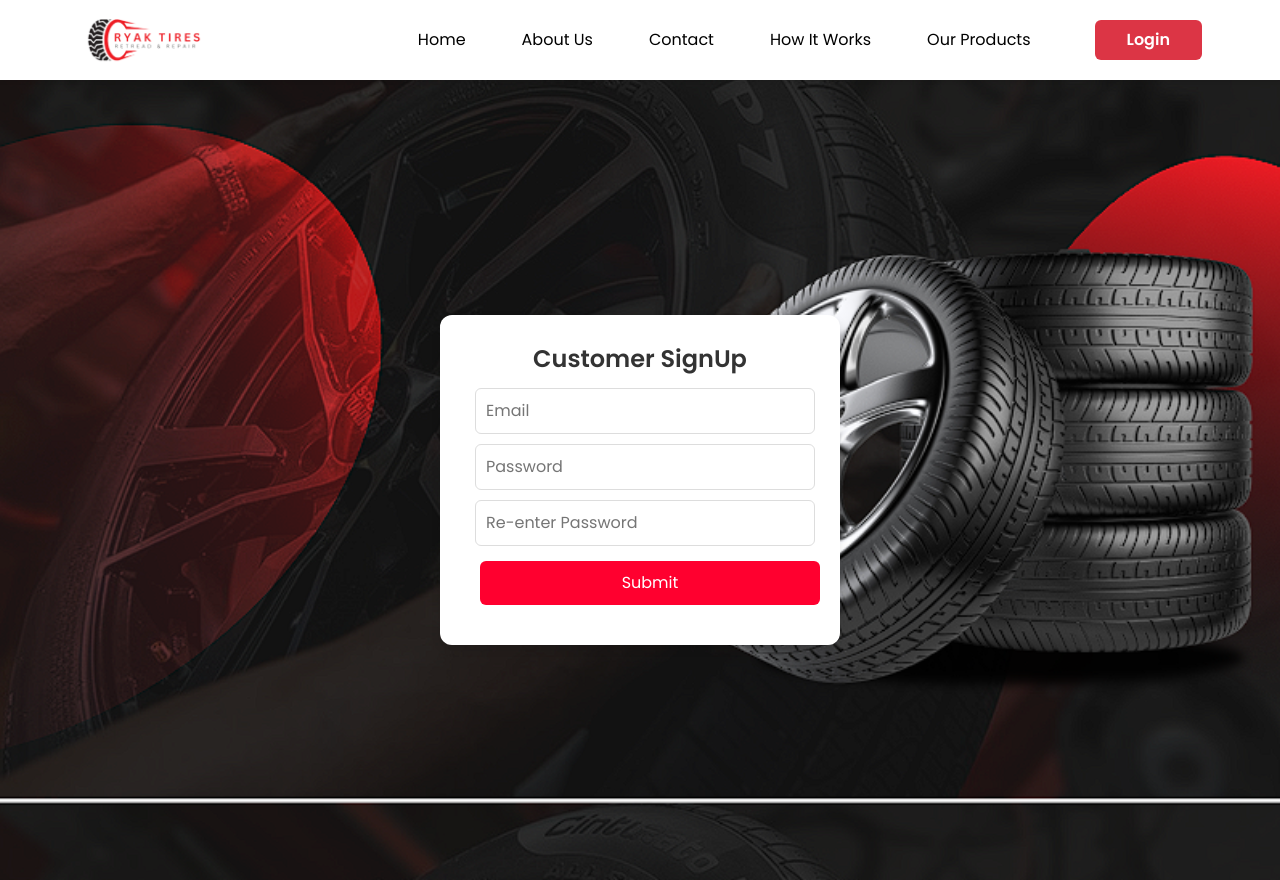
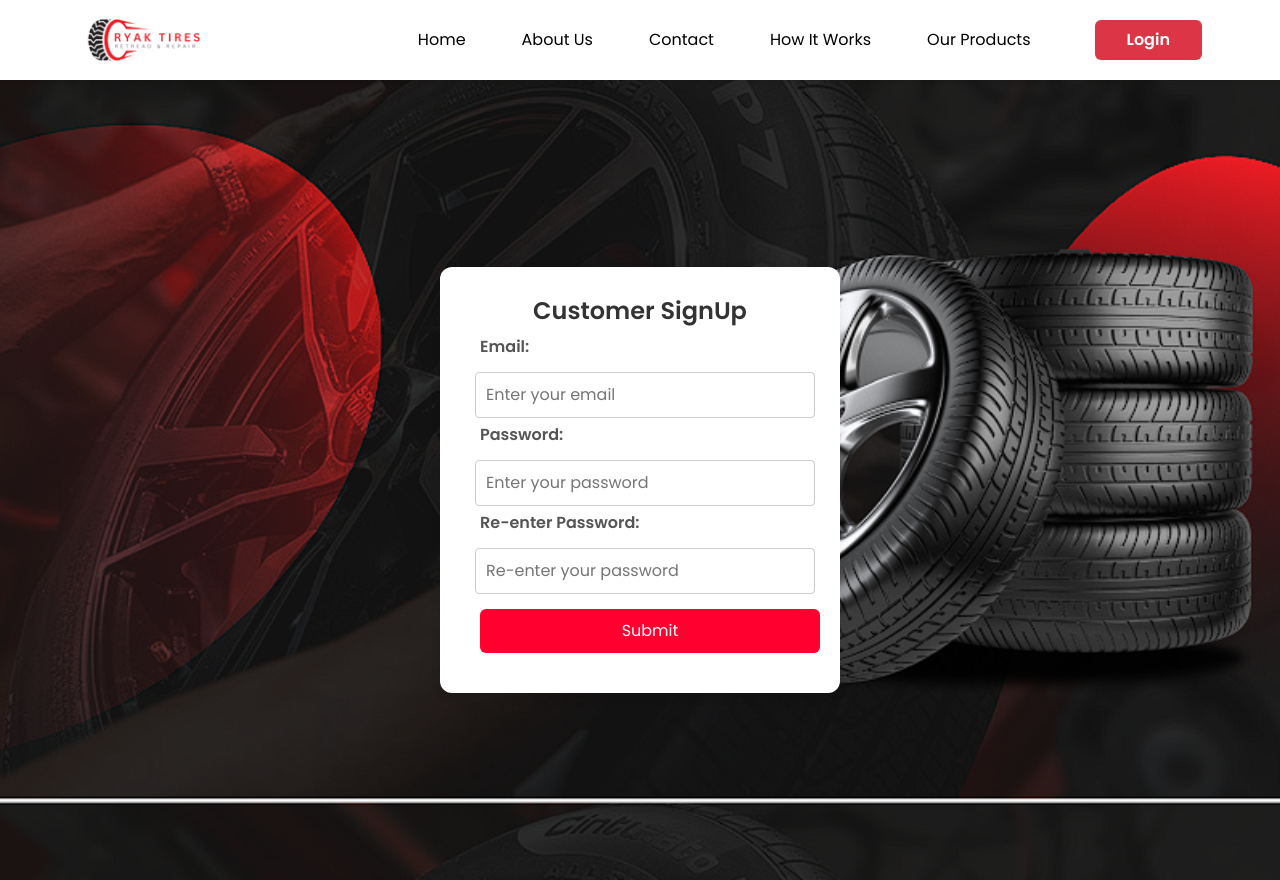
Before and after one commit to Hasindu071/tyre-repair-and-retreding-management-system, a React (Create React App) app in the folder frontend/: page /CustomerSignup in a window 1280 px wide. Built offline with nearby package versions, Linux system fonts and the light colour scheme.

Commit message:
customer register and signup validation

```diff
--- a/frontend/src/pages/CustomerRegister.js
+++ b/frontend/src/pages/CustomerRegister.js
@@ -1,8 +1,10 @@
 import React, { useState } from 'react';
 import { useNavigate } from 'react-router-dom';
 import 'bootstrap/dist/css/bootstrap.min.css';
-import Navbar from '../components/NavBar';  // Assuming you have a NavBar component
-import '../styles/customerRegister.css';  // Import the CSS file for styling
+import Navbar from '../components/NavBar';
+import '../styles/customerRegister.css';
+import { toast, ToastContainer } from 'react-toastify';
+import 'react-toastify/dist/ReactToastify.css';
 
 const CustomerRegister = () => {
     const navigate = useNavigate();
@@ -22,22 +24,44 @@ const CustomerRegister = () => {
         const { name, value } = e.target;
         setFormData({
             ...formData,
-            [name]: value
+            [name]: value,
         });
     };
 
     const handleSubmit = (e) => {
         e.preventDefault();
+
+        // Validate NIC number (either legacy: 9 digits + V/v/X/x OR new: exactly 12 digits)
+        const nicRegex = /^(?:[0-9]{9}[VvXx]|\d{12})$/;
+        if (!nicRegex.test(formData.nic)) {
+            toast.error("Please enter a valid NIC number!");
+            return;
+        }
+
+        // Validate Phone Number 1 (exactly 10 digits)
+        const phoneRegex = /^\d{10}$/;
+        if (!phoneRegex.test(formData.phone1)) {
+            toast.error("Please enter a valid 10-digit phone number for Phone Number 1!");
+            return;
+        }
+
+        // Validate Phone Number 2 if provided (exactly 10 digits)
+        if (formData.phone2 && formData.phone2.trim() !== "" && !phoneRegex.test(formData.phone2)) {
+            toast.error("Please enter a valid 10-digit phone number for Phone Number 2!");
+            return;
+        }
+
         console.log('Form submitted:', formData);
-        navigate('/CustomerSignup', { state: { formData } });
+        navigate('/CustomerSignup', { state: { formData, registrationSuccess: true } });
     };
 
     return (
         <div>
             <Navbar />
+            <ToastContainer />
             <div className="container-customer-register">
                 <div className="card p-4 shadow-sm">
-                <h2 className="register-customer-title">Customer <span>REGISTRATION</span></h2>
+                    <h2 className="register-customer-title">Customer <span>REGISTRATION</span></h2>
                     <p className="text-center mb-4">Let's get started!</p>
                     <form onSubmit={handleSubmit}>
                         <div className="row">
--- a/frontend/src/pages/CustomerSignup.js
+++ b/frontend/src/pages/CustomerSignup.js
@@ -1,13 +1,12 @@
-import React, { useState } from 'react';
+import React, { useState, useEffect } from 'react';
 import { useLocation, useNavigate } from 'react-router-dom';
 import axios from 'axios';
 import 'bootstrap/dist/css/bootstrap.min.css';
 import Navbar from '../components/NavBar';
 import '../styles/customerSignup.css';
 
-import {  toast } from 'react-toastify';
+import { toast, ToastContainer } from 'react-toastify';
 import 'react-toastify/dist/ReactToastify.css'; // Import Toastify CSS
-
 
 const CustomerSignup = () => {
     const location = useLocation();
@@ -20,6 +19,13 @@ const CustomerSignup = () => {
         rePassword: ''
     });
 
+    useEffect(() => {
+        // Check for registration success flag passed from CustomerRegister
+        if (location.state?.registrationSuccess) {
+            toast.success("Registration Successful!");
+        }
+    }, [location]);
+
     const handleChange = (e) => {
         const { name, value } = e.target;
         setSignupData({
@@ -31,12 +37,24 @@ const CustomerSignup = () => {
     const handleSubmit = async (e) => {
         e.preventDefault();
 
+        // Basic email validation
+        if (!/\S+@\S+\.\S+/.test(signupData.email)) {
+            toast.error("Please enter a valid email address!");
+            return;
+        }
+
+        // Password length validation
+        if (signupData.password.length < 6) {
+            toast.error("Password must be at least 6 characters long!");
+            return;
+        }
+
         if (signupData.password !== signupData.rePassword) {
             toast.error("Passwords do not match!");
             return;
         }
 
-        // Merge both formData and signupData
+        // Merge both previous formData and signupData
         const finalData = {
             ...previousFormData,
             email: signupData.email,
@@ -62,39 +80,50 @@ const CustomerSignup = () => {
     return (
         <div>
             <Navbar />
-
+            <ToastContainer />
             <div className="customer-signup-container">
                 <div className="customer-signup-card">
                     <h2 className="customer-signup-title">Customer <span>SignUp</span></h2>
-
                     <form onSubmit={handleSubmit}>
+                        <div className="form-group">
+                            <label htmlFor="email" className="form-label">Email:</label>
                             <input
                                 type="email"
+                                id="email"
                                 name="email"
-                            placeholder="Email"
+                                placeholder="Enter your email"
                                 value={signupData.email}
                                 onChange={handleChange}
                                 className="customer-signup-input"
                                 required
                             />
+                        </div>
+                        <div className="form-group">
+                            <label htmlFor="password" className="form-label">Password:</label>
                             <input
                                 type="password"
+                                id="password"
                                 name="password"
-                            placeholder="Password"
+                                placeholder="Enter your password"
                                 value={signupData.password}
                                 onChange={handleChange}
                                 className="customer-signup-input"
                                 required
                             />
+                        </div>
+                        <div className="form-group">
+                            <label htmlFor="rePassword" className="form-label">Re-enter Password:</label>
                             <input
                                 type="password"
+                                id="rePassword"
                                 name="rePassword"
-                            placeholder="Re-enter Password"
+                                placeholder="Re-enter your password"
                                 value={signupData.rePassword}
                                 onChange={handleChange}
                                 className="customer-signup-input"
                                 required
                             />
+                        </div>
                         <button type="submit" className="customer-signup-button">
                             Submit
                         </button>
```
Lines whose indentation alone changed are shown as unchanged.
